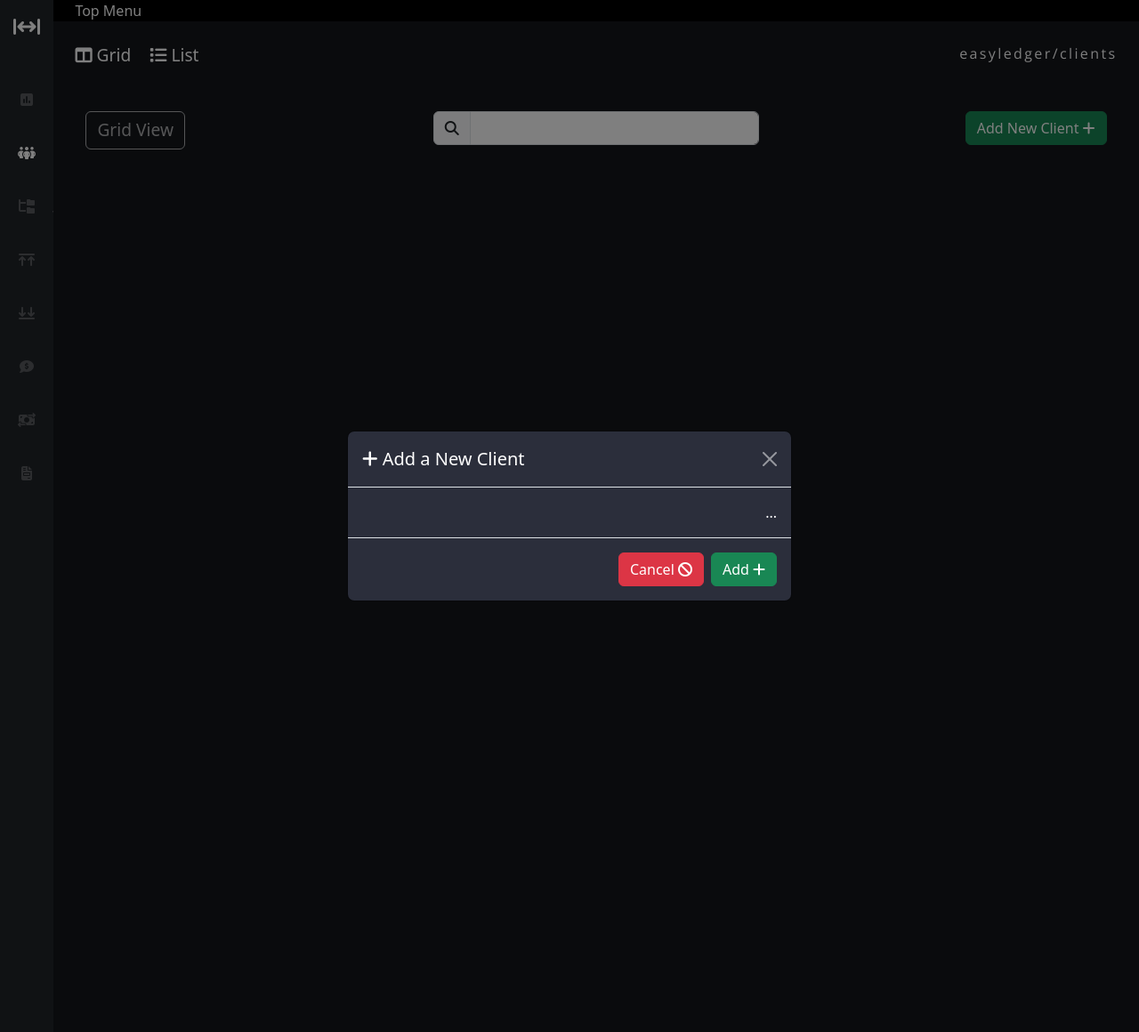
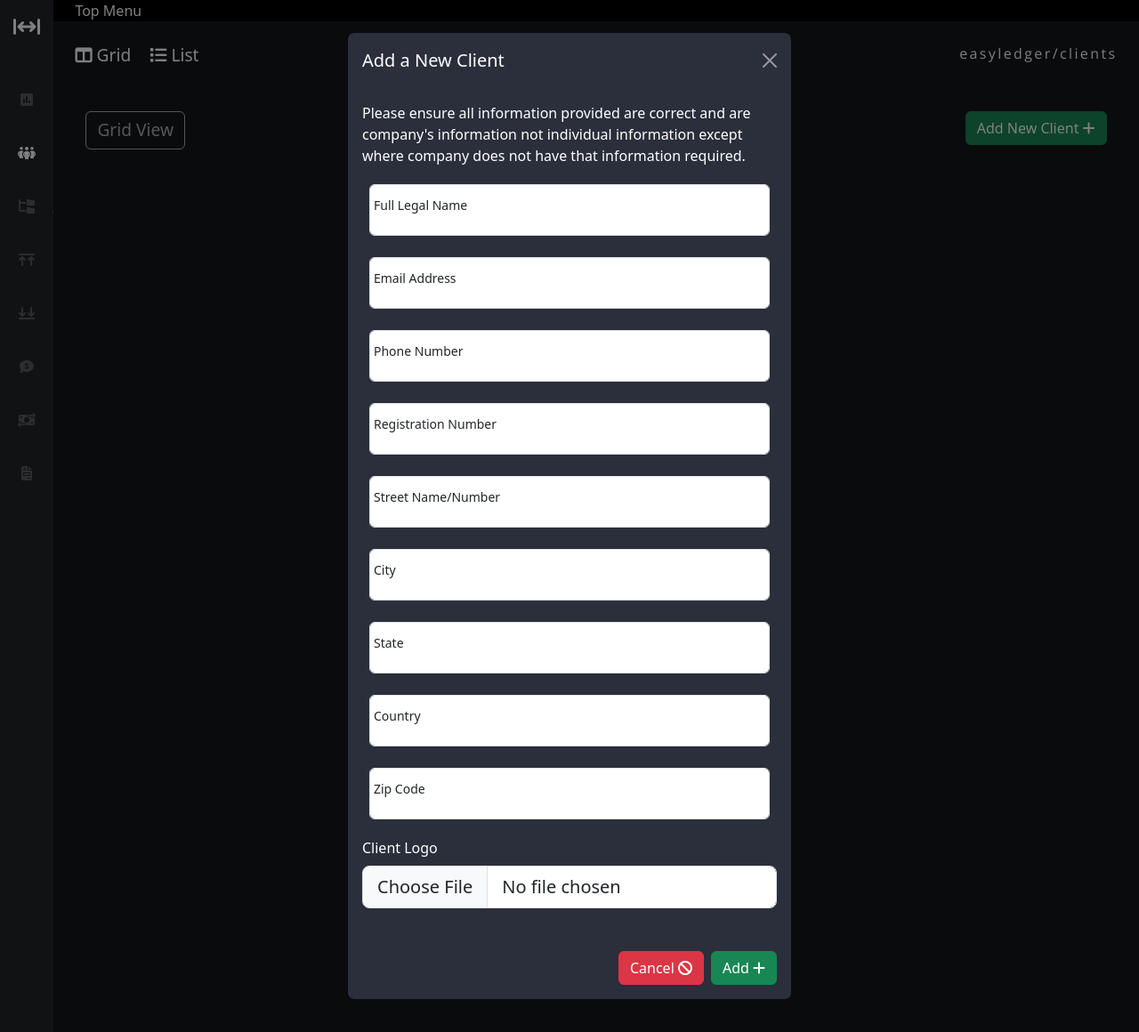
Before and after one commit to samdoghor/easyledger, a Flask app: page /clients in a window 1280 px wide, after a click on "Add New Client". Shown: the whole page at 89% size. Run offline with Flask 3, Linux system fonts and the light colour scheme; some libraries are stand-ins or nearby versions.

Commit message:
pre-commit: completion of add new client form

```diff
--- a/src/config.py
+++ b/src/config.py
@@ -7,6 +7,8 @@
 # configurations
 
 load_dotenv()
+
+# pylint: disable=E501
 
 dbHost = os.getenv('DBHOST')
 dbPort = os.getenv('DBPORT')
@@ -23,3 +25,5 @@
 appPort = os.getenv('APPPORT')
 
 environment = os.getenv('ENVIRONMENT')
+
+secretKey = os.getenv('SECRETKEY')
--- a/src/forms/client.py
+++ b/src/forms/client.py
@@ -5,7 +5,7 @@
 
 from flask_wtf import FlaskForm
 from flask_wtf.file import FileAllowed, FileField
-from wtforms import IntegerField, StringField, TextAreaField, SubmitField
+from wtforms import IntegerField, StringField, SubmitField
 from wtforms.validators import DataRequired
 
 # forms
@@ -16,10 +16,14 @@
     """ This class is use to create new clients """
 
     name = StringField('Name', validators=[DataRequired()])
-    address = TextAreaField('Address')
     email_address = StringField('Email Address')
     phone_number = IntegerField('Phone Number')
-    registration_number = StringField('Registration Numeber')
+    registration_number = StringField('Registration Number')
+    street_name = StringField('Street Name')
+    city = StringField('City')
+    state = StringField('State')
+    country = StringField('Country')
+    zipcode = StringField('Zipcode')
     client_logo = FileField('Logo', validators=[FileAllowed(
         ['jpg', 'png'], 'JPG & PNG Formats Only!')])
     submit = SubmitField('Add New Client')
--- a/src/models/client.py
+++ b/src/models/client.py
@@ -23,10 +23,14 @@
 
     id = db.Column(db.Integer, primary_key=True)
     name = db.Column(db.String(), nullable=False)
-    address = db.Column(db.Text())
     email_address = db.Column(db.String(), unique=True, nullable=True)
     phone_number = db.Column(db.String(), unique=True, nullable=True)
     registration_number = db.Column(db.String(), unique=True, nullable=True)
+    street_name = db.Column(db.String(), nullable=False)
+    city = db.Column(db.String(), nullable=False)
+    state = db.Column(db.String(), nullable=False)
+    country = db.Column(db.String(), nullable=False)
+    zipcode = db.Column(db.Integer(), nullable=False)
     client_logo = db.Column(db.String(), nullable=True)
 
     created_at = db.Column(db.DateTime(), default=datetime.utcnow)
--- a/src/resources/client.py
+++ b/src/resources/client.py
@@ -1,11 +1,17 @@
 """
-the
+This Resource controls all Client Resources/
+Creation of new client
+Deletion of new client
+Search and Sort of client
+Update an existing client information
+View all clients
 """
 
 
 from flask import render_template
 
 from models import Client
+from forms import CreateClientForm
 
 # pylint: disable=R0903
 
@@ -21,4 +27,7 @@
 
         clients = Client.query.order_by(Client.name.asc()).all()
 
-        return render_template('pages/client.html', clients=clients)
+        new_client = CreateClientForm()
+
+        return render_template('pages/client.html', clients=clients,
+                               new_client=new_client)
--- a/src/server.py
+++ b/src/server.py
@@ -10,7 +10,11 @@
 
 # configurations
 
+# pylint: disable=E501
+
 server = Flask(__name__)
+
+server.config['SECRET_KEY'] = config.secretKey
 
 server.config['SQLALCHEMY_DATABASE_URI'] = config.SQLALCHEMY_DATABASE_URI
 server.config['SQLALCHEMY_MODIFICATIONS_TRACKS'] = config.SQLALCHEMY_MODIFICATIONS_TRACKS
@@ -18,7 +22,9 @@
 db.init_app(server)
 db.app = (server)
 migrate = Migrate(server, db)
+WTF_CSRF_SECRET_KEY = config.secretKey
 csrf = CSRFProtect(server)
+
 
 for blueprint in vars(routes).values():
     if isinstance(blueprint, Blueprint):
--- a/src/templates/pages/client.html
+++ b/src/templates/pages/client.html
@@ -28,6 +28,9 @@
    </div>
 
    <div class="container-fluid pt-2">
+
+      <!-- Grid View -->
+
       <div id="client-grid-tab" class="el-tab-active">
          <div class="row">
             <div class="col-md-6 col-lg-4 pt-2 pb-2">
@@ -45,19 +48,77 @@
                <button type="button" class="btn btn-success" data-bs-toggle="modal" data-bs-target="#addClient"> Add
                   New Client <i class="fa-solid fa-plus"></i> </button>
 
-               <div class="modal fade" id="addClient" tabindex="-1" aria-labelledby="addClientLabel" aria-hidden="true">
+               <!-- Add New Client Modal -->
+
+               <div class="modal fade p-2" id="addClient" tabindex="-1" aria-labelledby="addClientLabel"
+                  aria-hidden="true">
                   <div class="modal-dialog modal-dialog-centered modal-dialog-scrollable">
                      <div class="modal-content el-bg-modals">
-                        <div class="modal-header">
-                           <h1 class="modal-title fs-5" id="exampleModalLabel"> <i class="fa-solid fa-plus"></i> Add a
-                              New Client </h1>
+                        <div class="modal-header border-0">
+                           <h1 class="modal-title fs-5" id="addClientModalLabel"> Add a New Client </h1>
                            <button type="button" class="btn-close btn-close-white" data-bs-dismiss="modal"
                               aria-label="Close"></button>
                         </div>
-                        <div class="modal-body">
-                           ...
+                        <div class="modal-body border-0 text-start">
+                           <p> Please ensure all information provided are correct and are company's information not
+                              individual information except where company does not have that information required. </p>
+
+                           <!-- Add new client Form -->
+
+                           <form class="needs-validation" novalidate action="/pages/Clients/#addClient" method="post">
+                              {{ new_client.hidden_tag() }}
+                              <div class="form-floating mb-3 form-control-sm">
+                                 <input type="text" class="form-control" id="floatingInput" required
+                                    placeholder="Easyledger" required>
+                                 <label for="floatingInput" class="text-dark"> Full Legal Name</label>
+                              </div>
+                              <div class="form-floating mb-3 form-control-sm">
+                                 <input type="email" class="form-control" id="floatingInput" required
+                                    placeholder="info@easyleder.com">
+                                 <label for="floatingInput" class="text-dark"> Email Address</label>
+                              </div>
+                              <div class="form-floating mb-3 form-control-sm">
+                                 <input type="email" class="form-control" id="floatingInput" required
+                                    placeholder="+234 907 582 0497">
+                                 <label for="floatingInput" class="text-dark"> Phone Number</label>
+                              </div>
+                              <div class="form-floating mb-3 form-control-sm">
+                                 <input type="text" class="form-control" id="floatingInput" required
+                                    placeholder="RC:12345">
+                                 <label for="floatingInput" class="text-dark"> Registration Number</label>
+                              </div>
+                              <div class="form-floating mb-3 form-control-sm">
+                                 <input type="text" class="form-control" id="floatingInput" required
+                                    placeholder="#5 Osuji Close">
+                                 <label for="floatingInput" class="text-dark"> Street Name/Number </label>
+                              </div>
+                              <div class="form-floating mb-3 form-control-sm">
+                                 <input type="text" class="form-control" id="floatingInput" required
+                                    placeholder="Port Harcourt">
+                                 <label for="floatingInput" class="text-dark"> City </label>
+                              </div>
+                              <div class="form-floating mb-3 form-control-sm">
+                                 <input type="text" class="form-control" id="floatingInput" required
+                                    placeholder="Rivers">
+                                 <label for="floatingInput" class="text-dark"> State </label>
+                              </div>
+                              <div class="form-floating mb-3 form-control-sm">
+                                 <input type="text" class="form-control" id="floatingInput" required
+                                    placeholder="Nigeria">
+                                 <label for="floatingInput" class="text-dark"> Country </label>
+                              </div>
+                              <div class="form-floating mb-3 form-control-sm">
+                                 <input type="text" class="form-control" id="floatingInput" required
+                                    placeholder="500272">
+                                 <label for="floatingInput" class="text-dark"> Zip Code </label>
+                              </div>
+                              <div class="mb-3">
+                                 <label for="formFile" class="form-label"> Client Logo </label>
+                                 <input class="form-control form-control-lg" type="file" id="formFile">
+                              </div>
+                           </form>
                         </div>
-                        <div class="modal-footer">
+                        <div class="modal-footer border-0">
                            <button type="button" class="btn btn-danger" data-bs-dismiss="modal"> Cancel <i
                                  class="fa-solid fa-ban"></i> </button>
                            <button type="button" class="btn btn-success"> Add <i class="fa-solid fa-plus"></i> </button>
@@ -67,6 +128,9 @@
                </div>
             </div>
          </div>
+
+         <!-- View all Clients -->
+
          <div class="row pt-4">
             {% for client in clients %}
             <div class="col-md-6 col-lg-4 pt-4">
@@ -116,6 +180,9 @@
             {% endfor %}
          </div>
       </div>
+
+      <!-- List View -->
+
       <div id="client-list-tab" class="el-tab-inactive">
          <div class="">
             <button type="button" disabled class="btn el-bg-pills el-font-s-2 text-white"> List View </button>
```
Also changed, not shown: migrations/versions/db9d9fb35372_client_modal_normalization.py (added, +46 -0 lines), src/static/css/page.css (line endings or trailing spaces).
